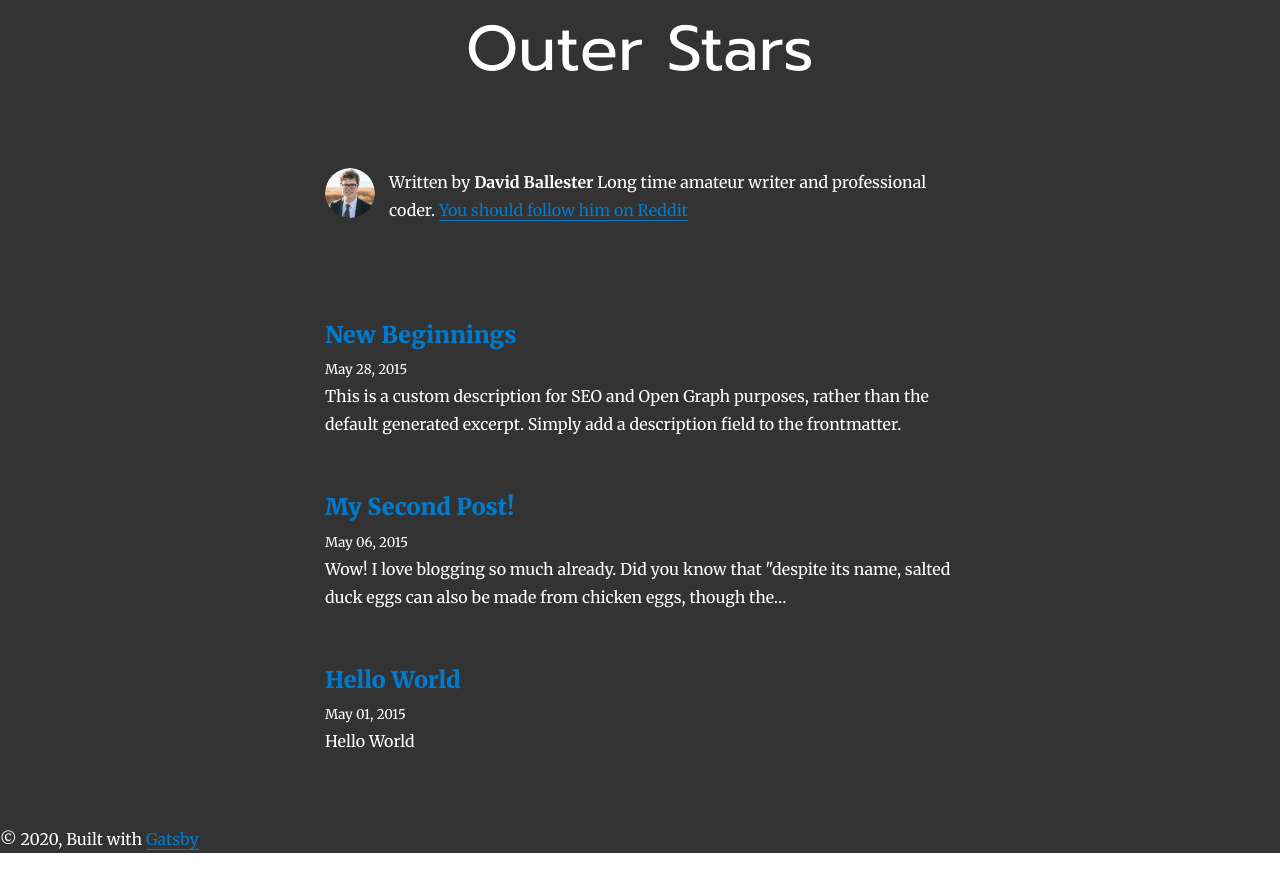
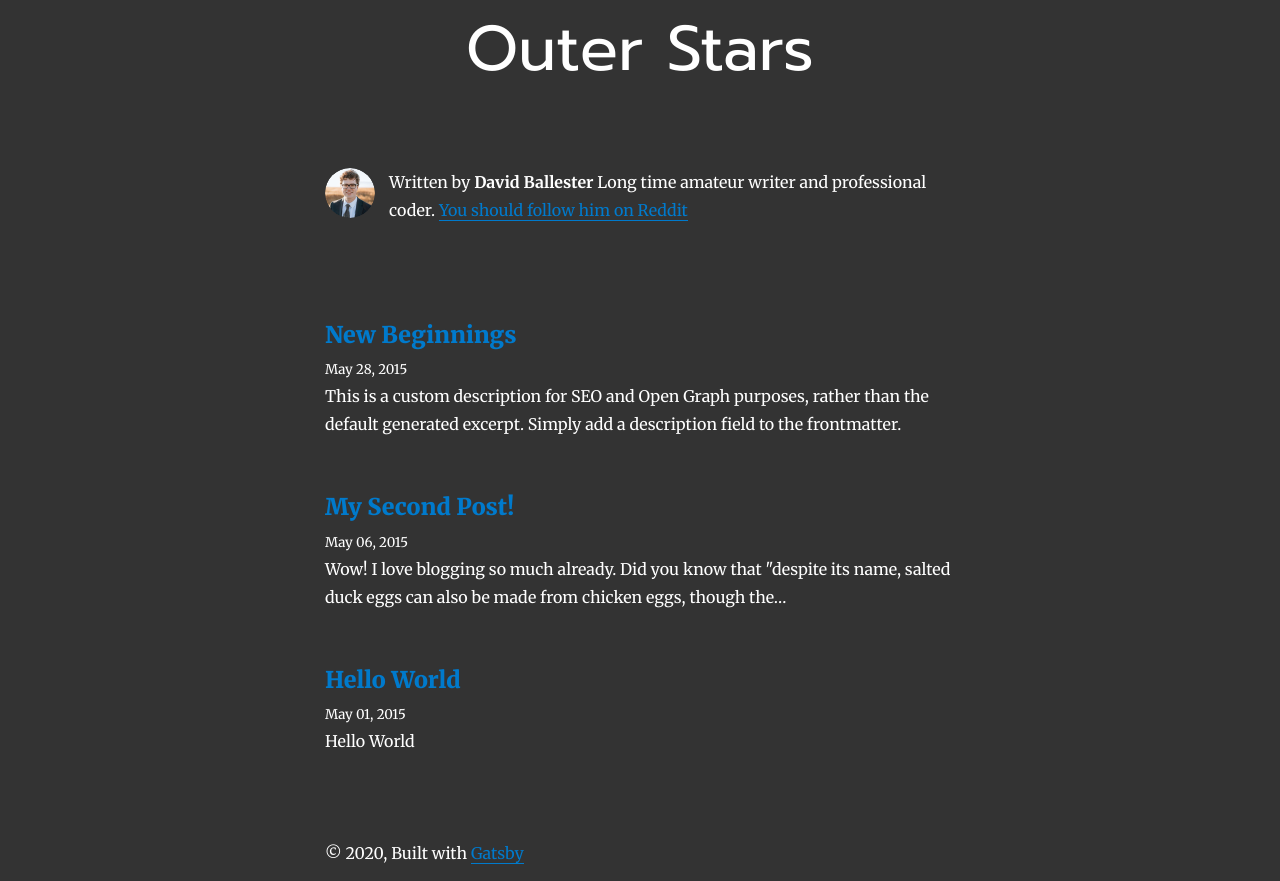
Before and after one commit to davidballester/outerstars.com, a Gatsby site: page / in a window 1280 px wide. Before the commit the page ends 853 px from the top, so only its background shows below. Built offline with nearby package versions, Linux system fonts and the light colour scheme; Gatsby itself is replaced by a stand-in of ours; some packages are replaced by stand-ins of ours.

Commit message:
feat: add common styles

```diff
--- a/src/components/footer.js
+++ b/src/components/footer.js
@@ -1,11 +1,22 @@
 import React from "react"
+
+import * as styles from "../utils/styles"
+import { rhythm } from "../utils/typography"
 
 const Footer = () => {
   return (
     <footer>
-      © {new Date().getFullYear()}, Built with
-      {` `}
-      <a href="https://www.gatsbyjs.org">Gatsby</a>
+      <div
+        style={{
+          maxWidth: styles.maxMainWidth,
+          margin: "auto",
+          padding: `${rhythm(0.5)} ${rhythm(3 / 4)}`,
+        }}
+      >
+        © {new Date().getFullYear()}, Built with
+        {` `}
+        <a href="https://www.gatsbyjs.org">Gatsby</a>
+      </div>
     </footer>
   )
 }
--- a/src/components/layout.js
+++ b/src/components/layout.js
@@ -14,6 +14,7 @@ const Layout = ({ location, title, children }) => {
         flexDirection: `column`,
         backgroundColor: styles.background,
         color: styles.textColor,
+        ...styles.commonStyles,
       }}
     >
       <header>
@@ -24,7 +25,7 @@ const Layout = ({ location, title, children }) => {
           flexGrow: 1,
           marginLeft: `auto`,
           marginRight: `auto`,
-          maxWidth: rhythm(24),
+          maxWidth: styles.maxMainWidth,
           padding: `${rhythm(1.5)} ${rhythm(3 / 4)}`,
         }}
       >
--- a/src/utils/styles.js
+++ b/src/utils/styles.js
@@ -1,3 +1,18 @@
+import { rhythm } from "./typography"
+
 export const background = "#333"
 export const textColor = "white"
 export const headerFontFamily = "Prompt, sans-serif"
+export const maxMainWidth = rhythm(24)
+
+export const commonStyles = {
+  a: {
+    textDecoration: "none",
+  },
+  "a, a:visited": {
+    color: "#ffc107",
+  },
+  "a:hover, a:active": {
+    color: "ffa000",
+  },
+}
```
